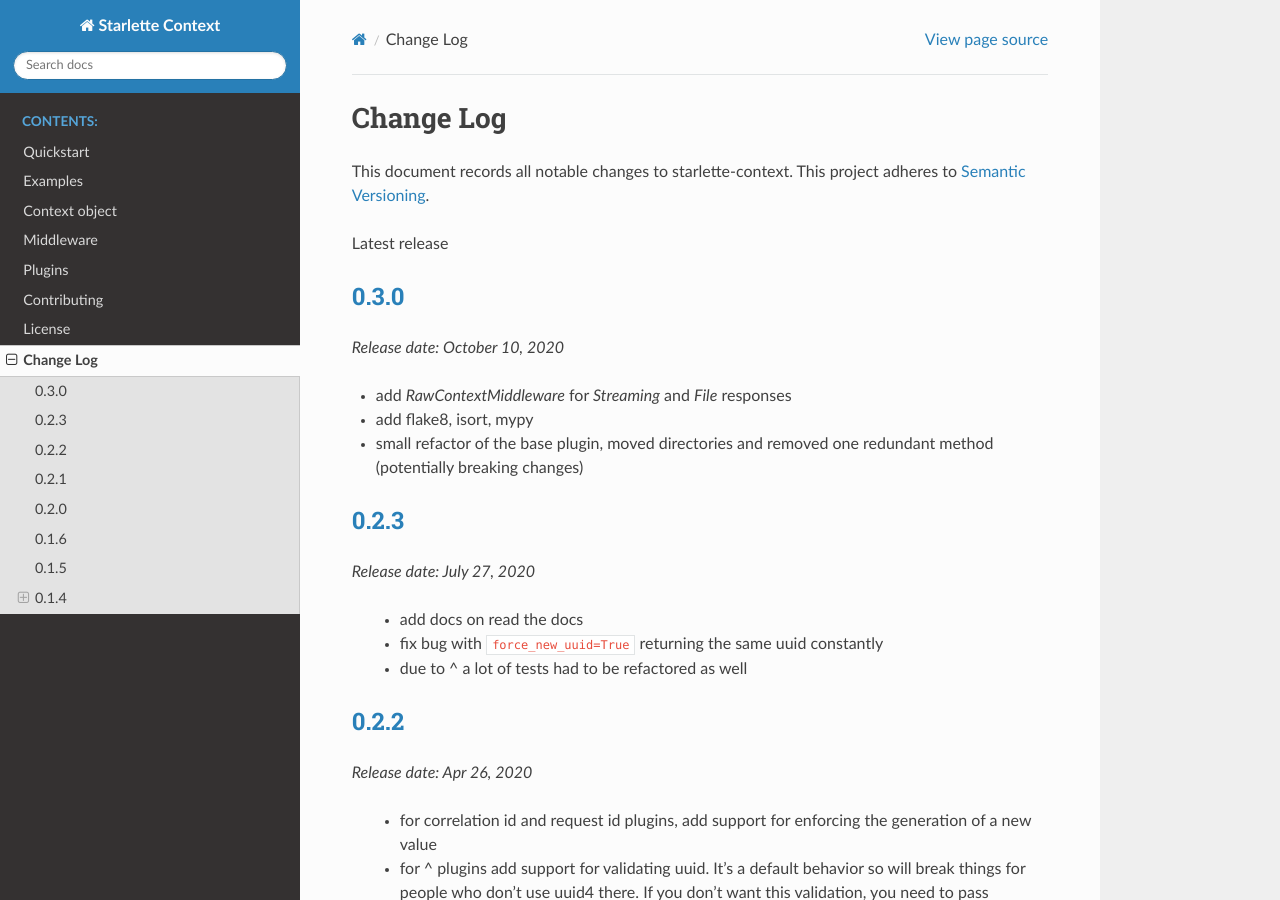
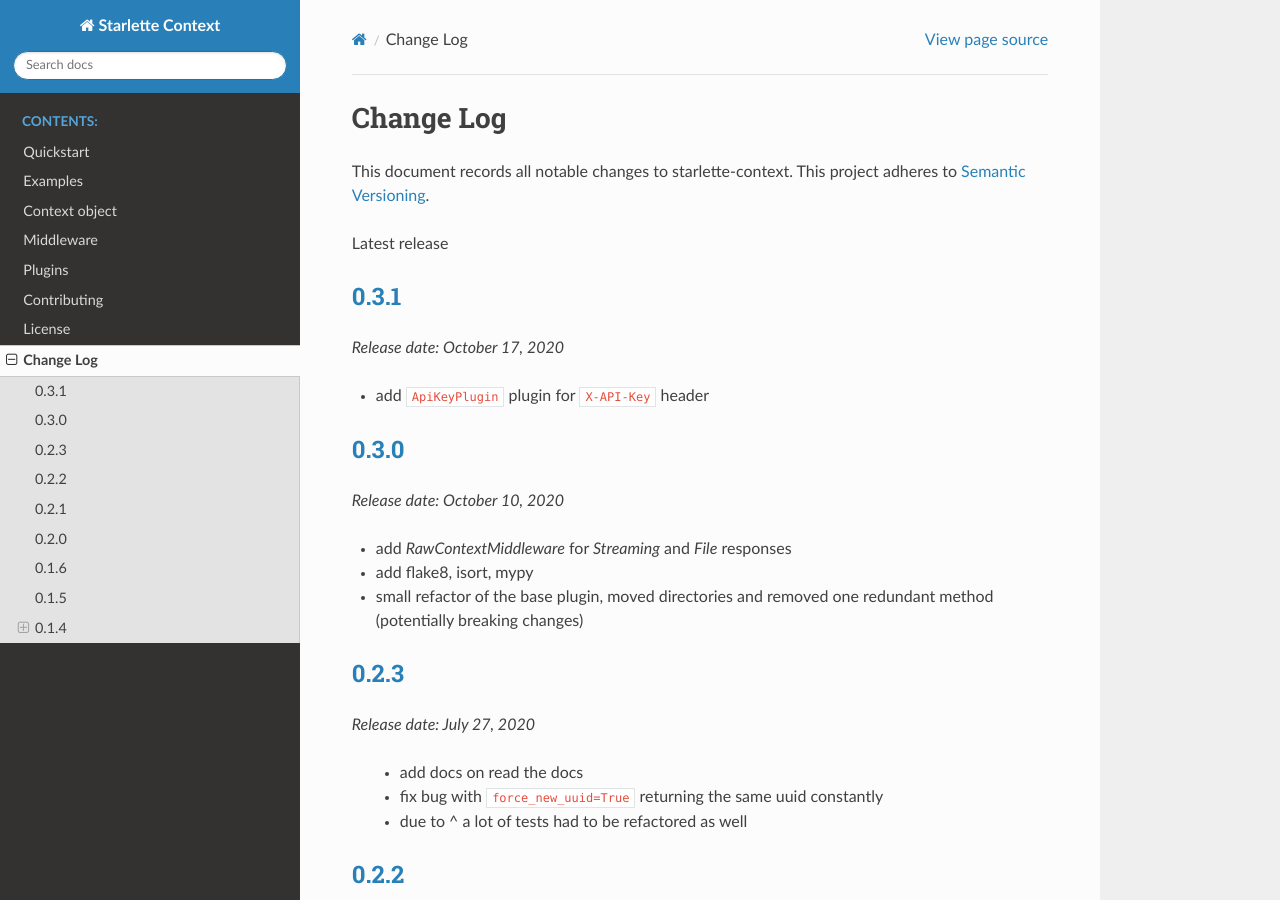
Before and after one commit to tomwojcik/starlette-context, a Sphinx documentation site: the page built from docs/source/changelog.rst, in a window 1280 px wide and 900 px high. Built offline with Sphinx 7.4.7 and the Read the Docs theme 2.0.0, drawn with Linux system fonts in a browser that asks for light colours.

Commit message:
docs add release docs 3.1 api key plugin

```diff
--- a/docs/source/changelog.rst
+++ b/docs/source/changelog.rst
@@ -6,6 +6,13 @@
 This project adheres to `Semantic Versioning <http://semver.org/>`_.
 
 Latest release
+
+--------
+`0.3.1`_
+--------
+*Release date: October 17, 2020*
+
+* add ``ApiKeyPlugin`` plugin for ``X-API-Key`` header
 
 --------
 `0.3.0`_
@@ -91,3 +98,4 @@
 .. _0.2.2: https://github.com/tomwojcik/starlette-context/compare/0.2.1...0.2.2
 .. _0.2.3: https://github.com/tomwojcik/starlette-context/compare/0.2.2...v0.2.3
 .. _0.3.0: https://github.com/tomwojcik/starlette-context/compare/v0.2.3...v0.3.0
+.. _0.3.1: https://github.com/tomwojcik/starlette-context/compare/v0.3.0...v0.3.1
```
